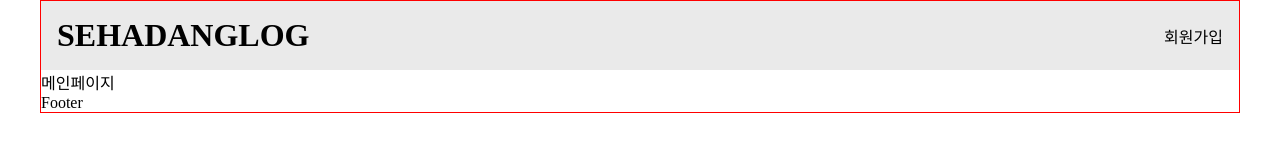
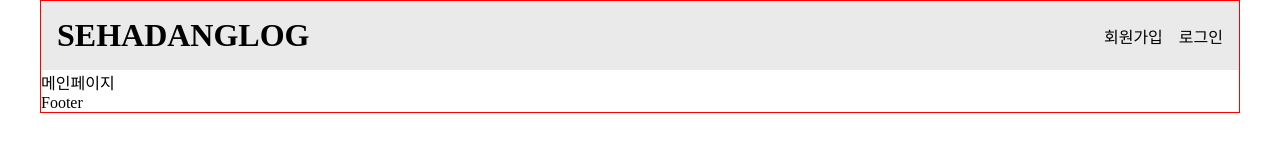
Before and after one commit to ureca-react-blog/Frontend, a React (Vite) app: page / in a window 1280 px wide. Shown: the top 160 px of the page. Built offline with nearby package versions, Linux system fonts and the light colour scheme.

Commit message:
🎨 style: 로그인 네비게이션 버튼 UI 추가

```diff
--- a/src/components/Header.jsx
+++ b/src/components/Header.jsx
@@ -8,8 +8,15 @@ export const Header = () => {
         <Link to="/">SEHADANGLOG</Link>
       </h1>
       <nav>
-        <NavLink to="/register">회원가입</NavLink>
+        <MenuLink to="/register" label="회원가입" />
+        <MenuLink to="/login" label="로그인" />
       </nav>
     </header>
   )
 }
+
+const MenuLink = ({ to, label }) => (
+  <NavLink to={to} className={({ isActive }) => (isActive ? css.active : '')}>
+    {label}
+  </NavLink>
+)
--- a/src/components/header.module.css
+++ b/src/components/header.module.css
@@ -5,3 +5,8 @@
   background-color: #eaeaea;
   padding: 1rem;
 }
+
+.header nav {
+  display: flex;
+  gap: 1em;
+}
```
